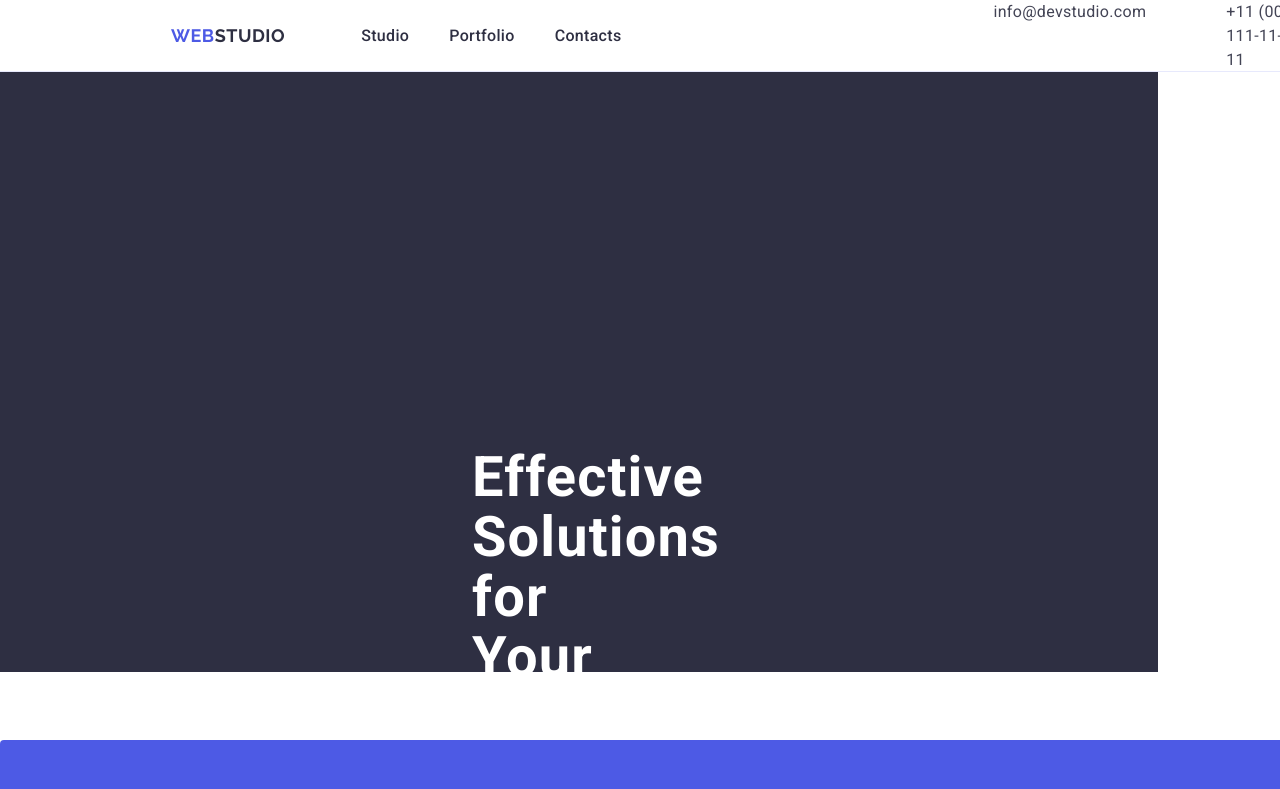
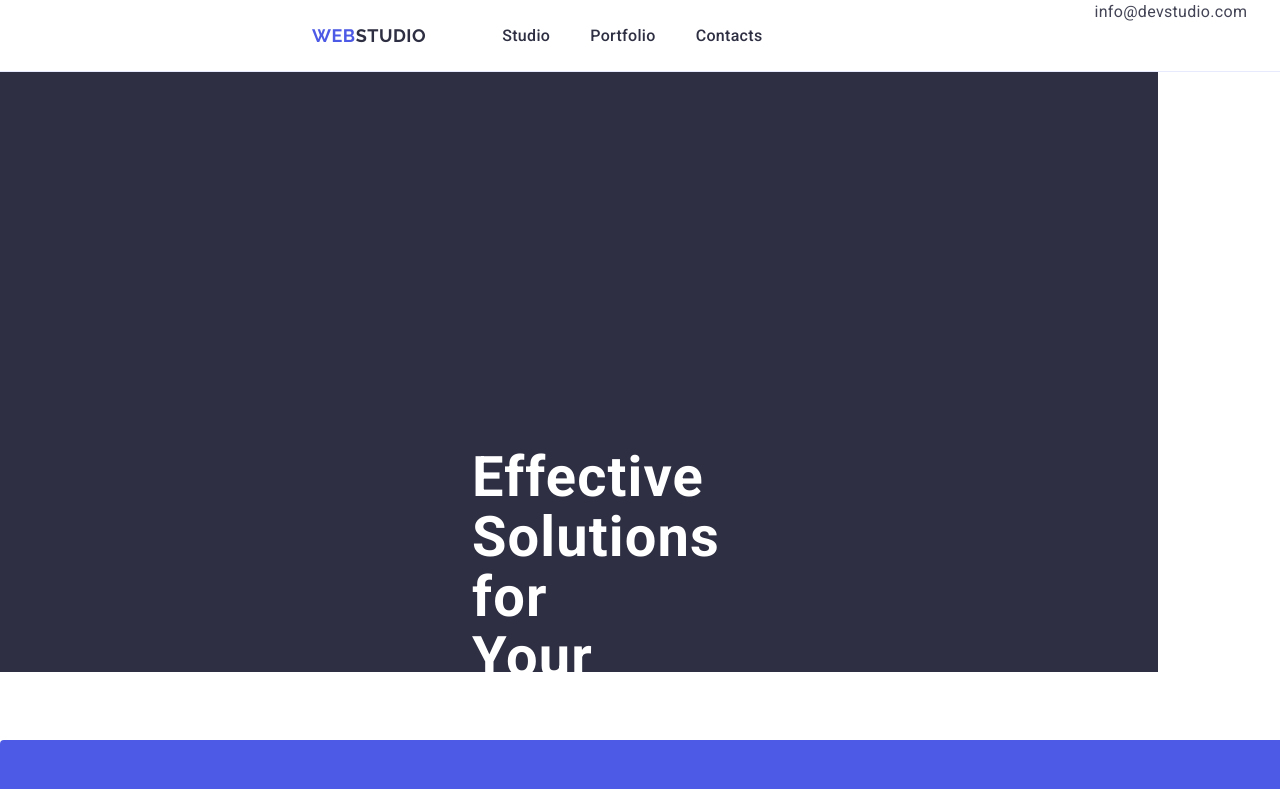
Before and after one commit to serhiyserhiychuk/goit-markup-hw-03, a plain HTML site: page index.html in a window 1280 px wide. Shown: the top 789 px of the page. Drawn offline with nearby package versions, Linux system fonts and the light colour scheme.

Commit message:
doing homework

```diff
--- a/css/styles.css
+++ b/css/styles.css
@@ -46,7 +46,7 @@ img {
 .header-container{
   display: flex;
   width: 1158px;
-  margin: 0;
+  margin: 0 auto;
   padding-left: 15px;
   padding-right: 15px;
 }
@@ -56,6 +56,7 @@ img {
 }
 .link-list {
   display: flex;
+  gap: 40px;
   margin: 24px 332px 24px 0px;
 }
 .contacts-list {
@@ -70,7 +71,6 @@ img {
   line-height: 1.17;
   letter-spacing: 0.03em;
   text-transform: uppercase;
-  margin-right: 76px;
 }
 .main-link {
   color: var(--iris, #4d5ae5);
@@ -80,7 +80,7 @@ img {
   line-height: 1.17;
   letter-spacing: 0.03em;
   text-transform: uppercase;
-  margin: 24px 0 24px 156px;
+  margin: 24px 76px 24px 156px;
 }
 .nav-link {
   color: #2e2f42;
@@ -90,7 +90,6 @@ img {
   letter-spacing: 0.02em;
   padding-top: 24px;
   padding-bottom: 24px;
-  padding-right: 40px;
 }
 .nav-link:hover,
 .nav-link:active,
```
